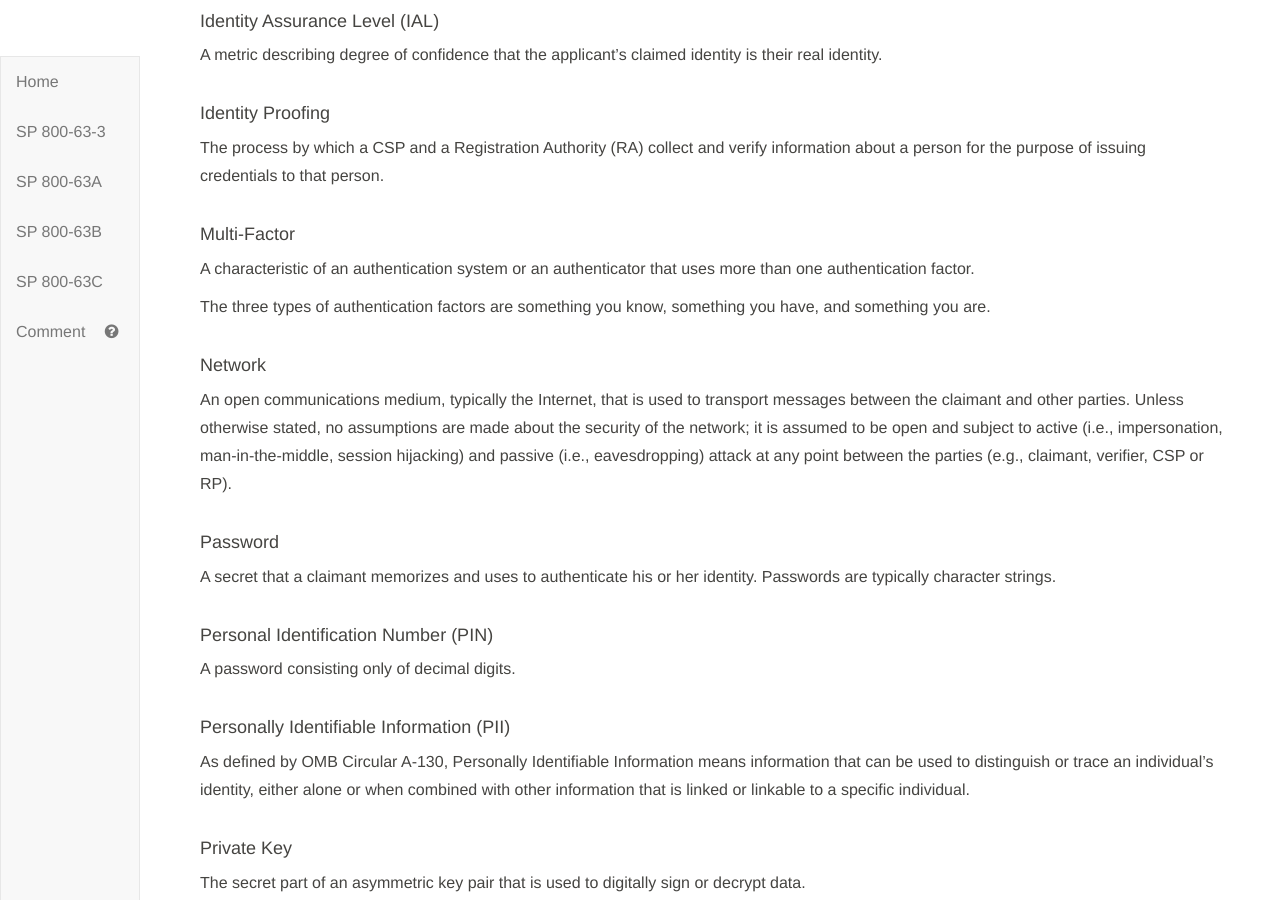
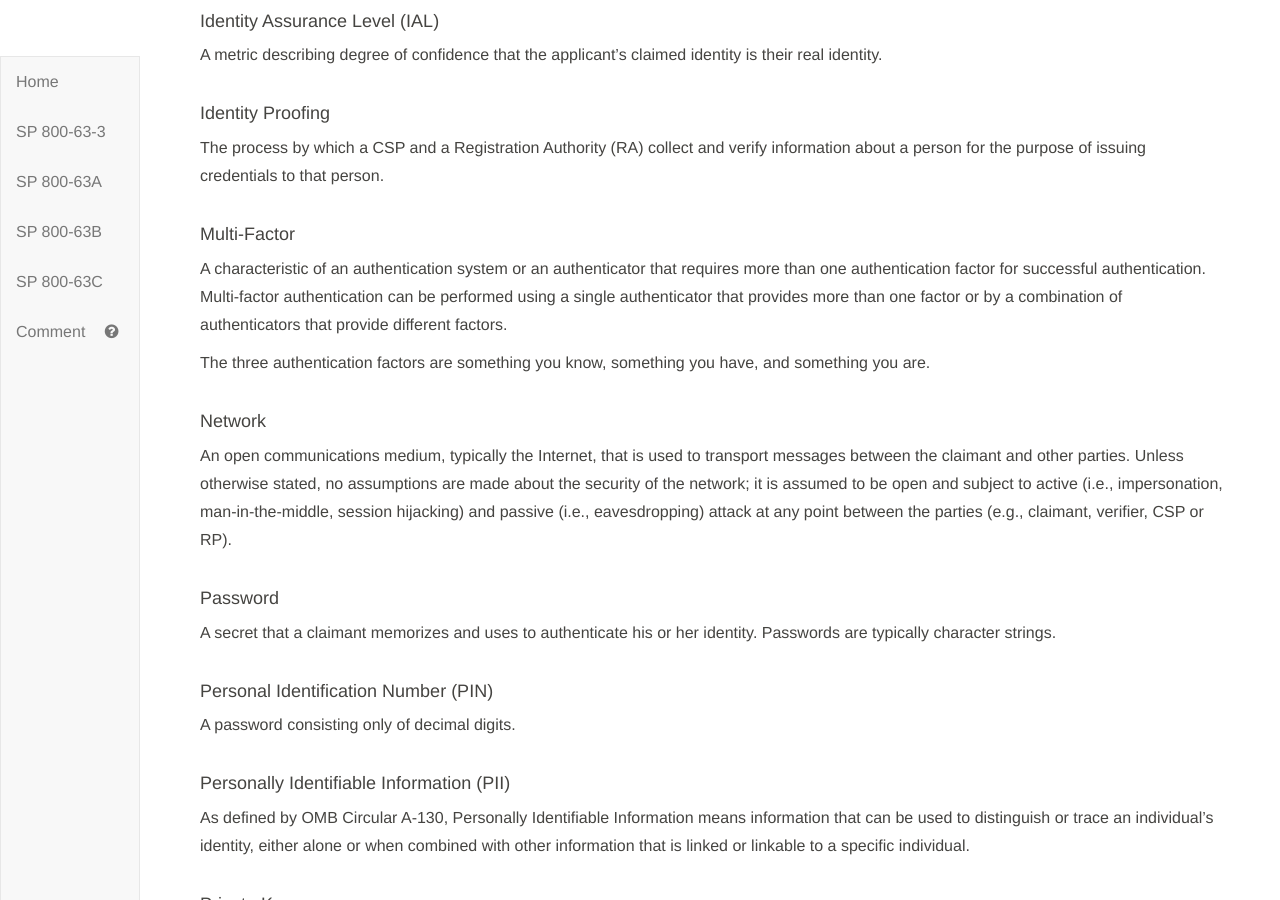
Before and after one commit to usnistgov/800-63-3, a Jekyll site: the page built from sp800-63-3.md, in a window 1280 px wide and 900 px high, scrolled down 17046 px. Built offline with Jekyll 4.4.1, drawn with Linux system fonts in a browser that asks for light colours.

Commit message:
Improve definition of *multi-factor*. Resolves usnistgov/800-63-3#247

```diff
--- a/sp800-63-3/sec3_definitions.md
+++ b/sp800-63-3/sec3_definitions.md
@@ -113,9 +113,9 @@ A metric describing degree of confidence that the applicant’s claimed identity
 The process by which a CSP and a Registration Authority (RA) collect and verify information about a person for the purpose of issuing credentials to that person.
 
 #### Multi-Factor
-A characteristic of an authentication system or an authenticator that uses more than one authentication factor.
+A characteristic of an authentication system or an authenticator that requires more than one authentication factor for successful authentication. Multi-factor authentication can be performed using a single authenticator that provides more than one factor or by a combination of authenticators that provide different factors.
 
-The three types of authentication factors are something you know, something you have, and something you are.
+The three authentication factors are something you know, something you have, and something you are.
 
 #### Network
 An open communications medium, typically the Internet, that is used to transport messages between the claimant and other parties. Unless otherwise stated, no assumptions are made about the security of the network; it is assumed to be open and subject to active (i.e., impersonation, man-in-the-middle, session hijacking) and passive (i.e., eavesdropping) attack at any point between the parties (e.g., claimant, verifier, CSP or RP).
```
Also changed, not shown: sp800-63b/sec3_definitions.md (+2 -2 lines).
